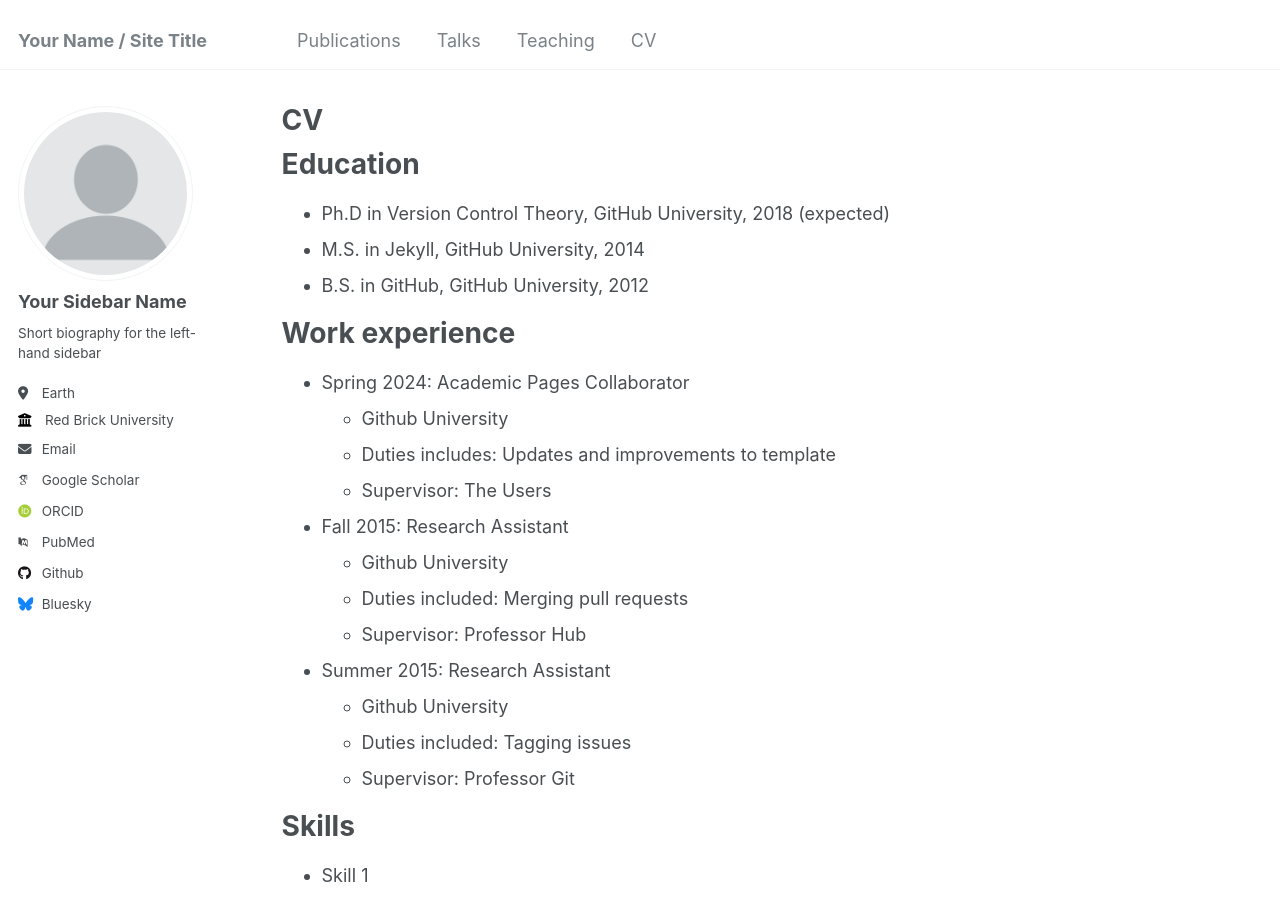
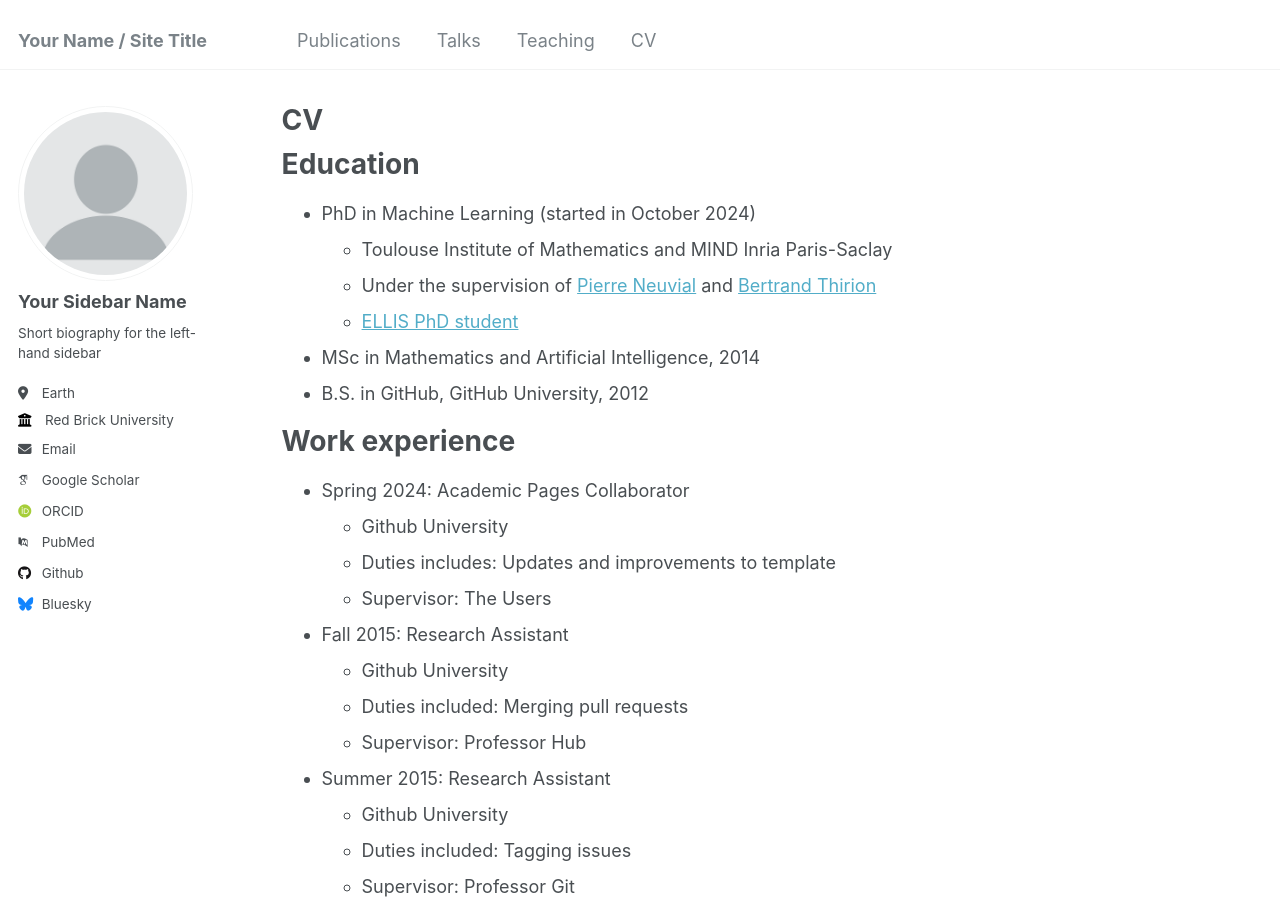
Before and after one commit to AngelReyero/AngelReyero.github.io, a Jekyll site: the page built from _pages/cv.md, in a window 1280 px wide and 900 px high. Built offline with Jekyll 4.4.1, drawn with Linux system fonts in a browser that asks for light colours; some web fonts are replaced.

Commit message:
Update cv.md

```diff
--- a/_pages/cv.md
+++ b/_pages/cv.md
@@ -11,8 +11,11 @@ redirect_from:
 
 Education
 ======
-* Ph.D in Version Control Theory, GitHub University, 2018 (expected)
-* M.S. in Jekyll, GitHub University, 2014
+* PhD in Machine Learning (started in October 2024)
+  * Toulouse Institute of Mathematics and MIND Inria Paris-Saclay
+  * Under the supervision of [Pierre Neuvial](https://pneuvial.github.io/) and [Bertrand Thirion](https://pages.saclay.inria.fr/bertrand.thirion/)
+  * [ELLIS PhD student](https://ellis.eu/phd-postdoc)
+* MSc in Mathematics and Artificial Intelligence, 2014
 * B.S. in GitHub, GitHub University, 2012
 
 Work experience
```
